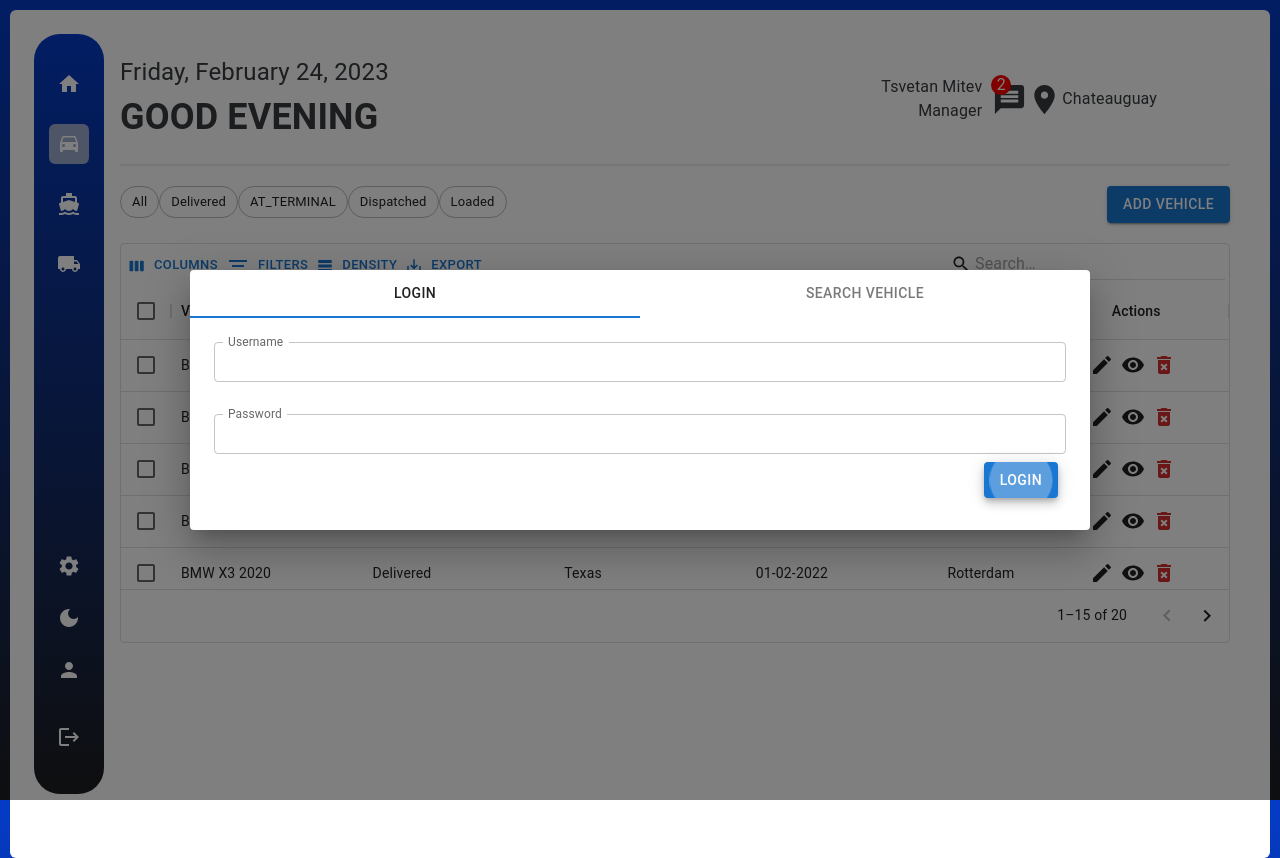
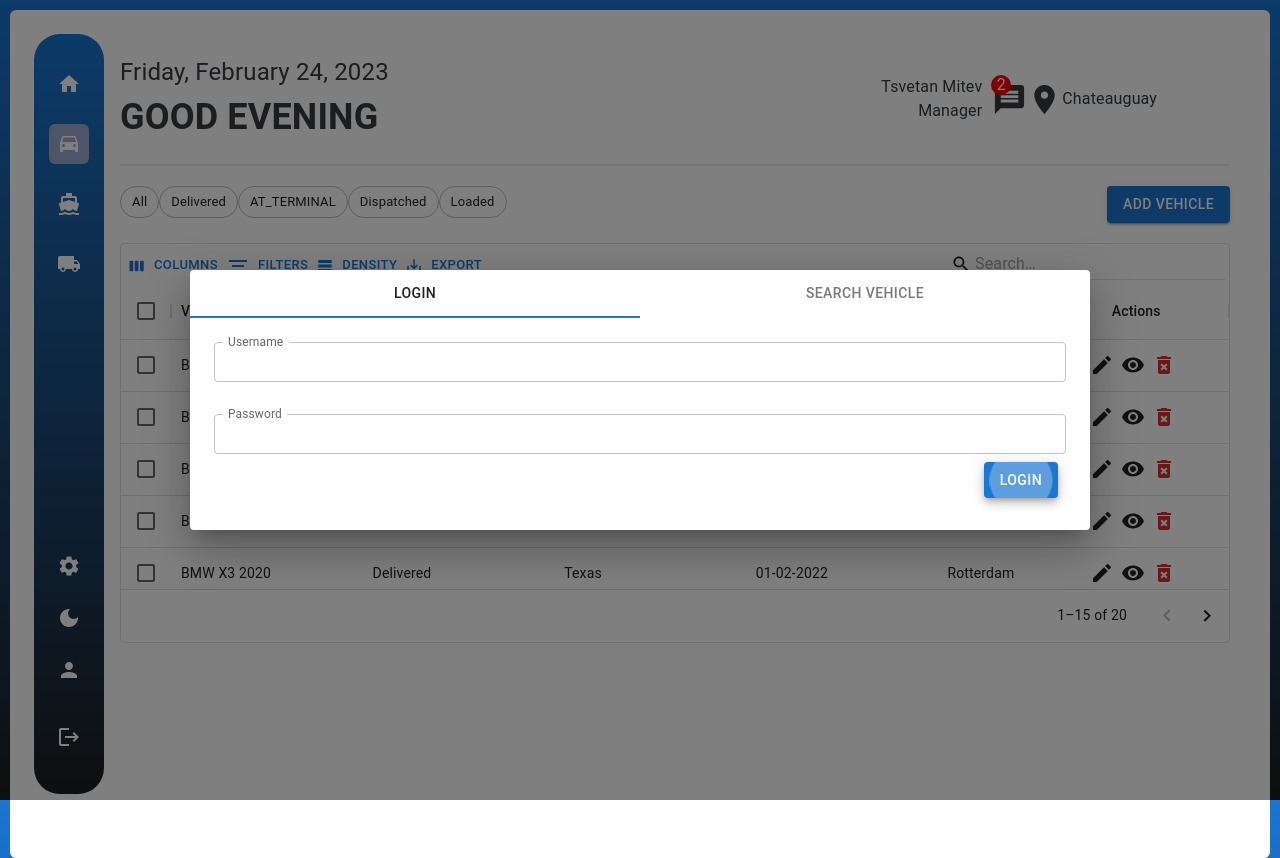
Before and after one commit to trayan16/cargo-project, a React (Create React App) app: page /vehicles in a window 1280 px wide. Built offline with nearby package versions, Linux system fonts and the light colour scheme; no server answers.

Commit message:
Change blue color

```diff
--- a/src/components/Sidebar/index.tsx
+++ b/src/components/Sidebar/index.tsx
@@ -30,7 +30,7 @@ const NavMenu = styled.div`
 const SidebarContainer = styled.section`
     width: 70px;
     height: 95vh;
-    background-image: linear-gradient(to top,#1d1e20,#043bc7);
+    background-image: linear-gradient(to top,#1d1e20,#1976d2);
     border-radius: 26px;
     padding: 30px 16px;
     text-align: center;
--- a/src/components/Themes.js
+++ b/src/components/Themes.js
@@ -4,7 +4,7 @@ export const lightTheme = {
     toggleBorder: '#FFF',
     background: '#fff',
     textColor: '#363a3f',
-    blueBackground: '#043bc7',
+    blueBackground: '#1976d2',
 }
 export const darkTheme = {
     body: '#363537',
--- a/src/index.css
+++ b/src/index.css
@@ -5,7 +5,7 @@
 html {
   height: 100%;
   padding: 10px;
-  background-image: linear-gradient(to top,#1d1e20,#043bc7);
+  background-image: linear-gradient(to top,#1d1e20,#1976d2);
 }
 
 #root {
--- a/src/pages/Vehicles/VehicleForm.tsx
+++ b/src/pages/Vehicles/VehicleForm.tsx
@@ -76,7 +76,9 @@ export const VehicleForm: React.FC<VehicleFormProps> = ({
             </Grid>
             <Grid item xs={12} md={6}>
               <FormControlLabel
-                control={<Checkbox defaultChecked />}
+                control={<Checkbox style={{
+                  transform: "scale(1.2)",
+              }} size="medium" defaultChecked />}
                 label="Keys Present"
               />
             </Grid>
```
